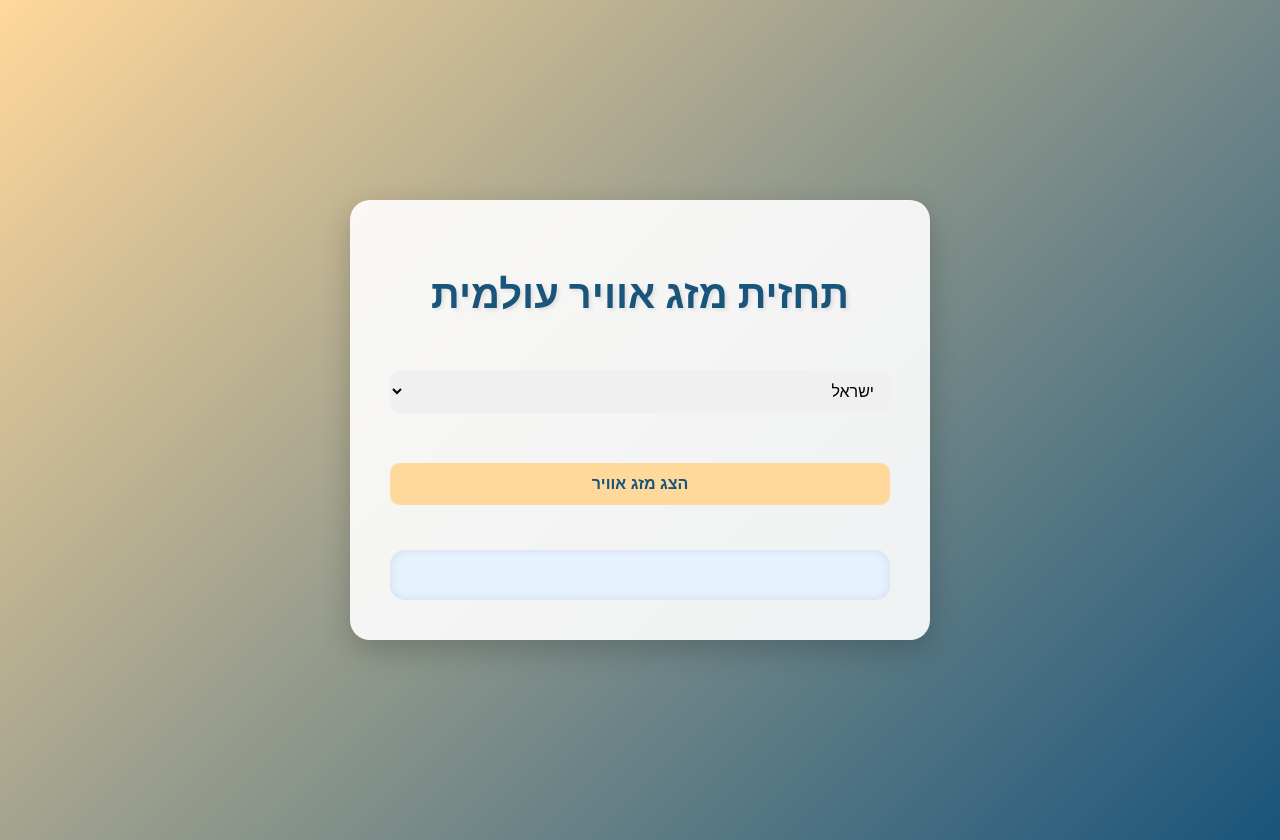
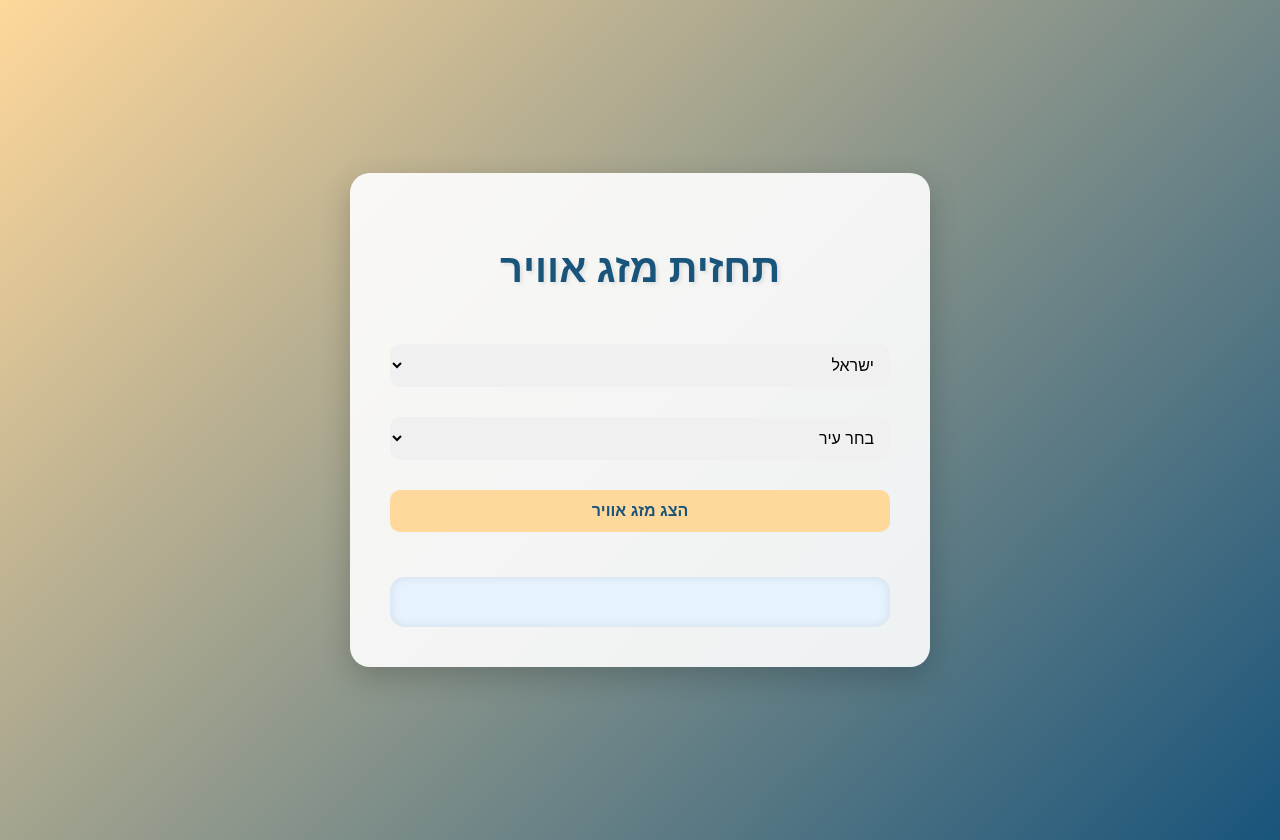
Before and after one commit to Aradkot/weather-app, a plain HTML site: page index.html in a window 1280 px wide. Drawn offline with Linux system fonts and the light colour scheme.

Commit message:
Update index.html

```diff
--- a/index.html
+++ b/index.html
@@ -3,21 +3,23 @@
 <head>
     <meta charset="UTF-8">
     <meta name="viewport" content="width=device-width, initial-scale=1.0">
-    <title>תחזית מזג אוויר בישראל</title>
+    <title>תחזית מזג אוויר עולמית</title>
     <link rel="stylesheet" href="./style.css">
     <link href="https://fonts.googleapis.com/css2?family=Heebo:wght@400;700&display=swap" rel="stylesheet">
     <link rel="stylesheet" href="https://cdnjs.cloudflare.com/ajax/libs/font-awesome/6.0.0-beta3/css/all.min.css">
 </head>
 <body>
     <div class="container">
-        <h1>תחזית מזג אוויר עולמית</h1>
+        <h1>תחזית מזג אוויר</h1>
         <select id="country-select">
             <option value="israel">ישראל</option>
             <option value="neighborhood">מדינות בשכונה</option>
             <option value="europe">אירופה</option>
             <option value="usa">ארצות הברית</option>
         </select>
-        <div id="cities-container"></div>
+        <select id="city-select">
+            <option value="">בחר עיר</option>
+        </select>
         <button onclick="getWeather()">הצג מזג אוויר</button>
         <div id="weather-data"></div>
     </div>
```
